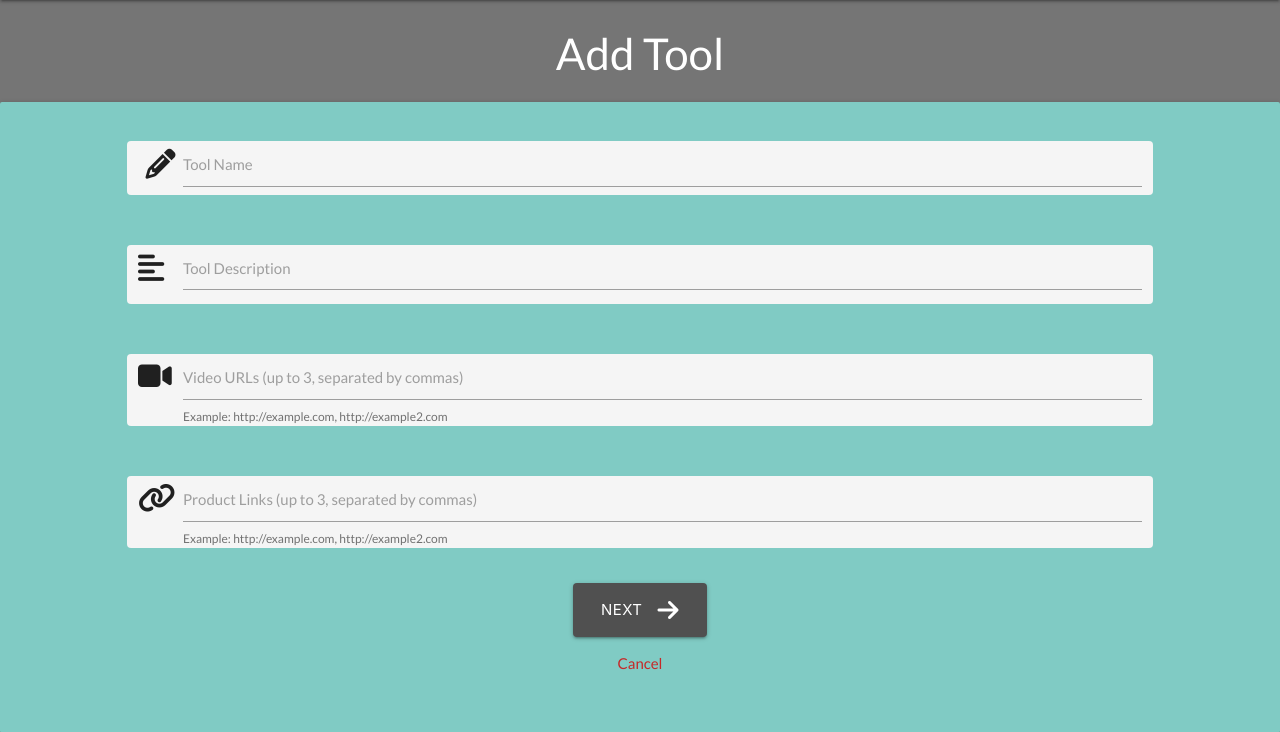
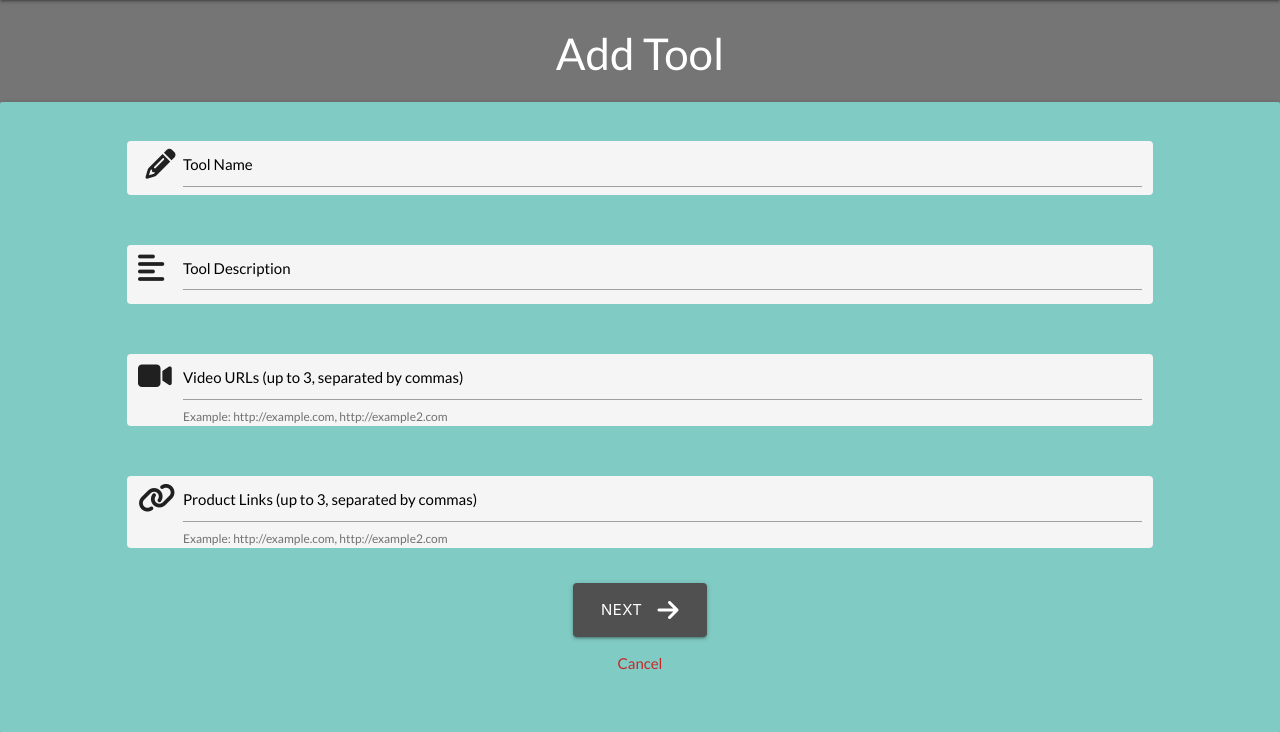
Before and after one commit to Cleg83/tool_db, a Flask app: page /add_tool in a window 1280 px wide. Shown: the part 64-796 px from the top of the page. Run offline with Flask 3, Linux system fonts and the light colour scheme; the visitor is signed in with stand-in values (Sample User, id 1); data that the repository does not hold is empty; some libraries are stand-ins or nearby versions.

Commit message:
Add black-text class to labels on add tool step 1 and edit tool step 1

```diff
--- a/tool_db/templates/add_tool_step1.html
+++ b/tool_db/templates/add_tool_step1.html
@@ -14,7 +14,7 @@
                 <input id="tool_name" name="tool_name" minlength="5" maxlength="50"
                     pattern="^(?!\s*$)[a-zA-Z0-9\s]+$" type="text" class="validate" aria-required="true" required
                     aria-describedby="tool-name-description">
-                <label for="tool_name">Tool Name</label>
+                <label for="tool_name" class="black-text">Tool Name</label>
                 <span id="tool-name-description" class="sr-only">Tool name should be between 5 and 50 characters long and can contain letters, numbers, and spaces.</span>
             </div>
         </div>
@@ -26,7 +26,7 @@
                 <textarea id="tool_description" name="tool_description" minlength="5" maxlength="1500"
                     pattern="^(?!\s*$)[a-zA-Z0-9\s]+$" class="materialize-textarea validate black-text"
                     aria-required="true" required aria-describedby="tool-description-description"></textarea>
-                <label for="tool_description"><span>Tool Description</span></label>
+                <label for="tool_description" class="black-text"><span>Tool Description</span></label>
                 <span id="tool-description-description" class="sr-only">
                     Tool description should be between 5 and 1500 characters long and can contain letters, numbers, and spaces.
                 </span>
@@ -39,7 +39,7 @@
                 <i class="fa-solid fa-video prefix" aria-hidden="true"></i>
                 <input id="tool_videos" name="tool_videos" minlength="5" maxlength="5000" type="text"
                     pattern="https?://.*(,https?://.*){0,2}" aria-describedby="tool-videos-description">
-                <label for="tool_videos">Video URLs (up to 3, separated by commas)</label>
+                <label for="tool_videos" class="black-text">Video URLs (up to 3, separated by commas)</label>
                 <span id="tool-videos-description" class="helper-text" aria-live="polite"
                 data-error="Please enter valid URLs, separated by commas (e.g., http://example.com, http://example2.com)">
                     Example: http://example.com, http://example2.com
@@ -53,7 +53,7 @@
                 <i class="fa-solid fa-link prefix" aria-hidden="true"></i>
                 <input id="product_links" name="product_links" minlength="5" maxlength="5000" type="text"
                     pattern="https?://.*(,https?://.*){0,2}" aria-describedby="product-links-description">
-                <label for="product_links">Product Links (up to 3, separated by commas)</label>
+                <label for="product_links" class="black-text">Product Links (up to 3, separated by commas)</label>
                 <span id="product-links-description" class="helper-text" aria-live="polite"
                     data-error="Please enter valid URLs, separated by commas (e.g., http://example.com, http://example2.com)">
                     Example: http://example.com, http://example2.com
```
Also changed, not shown: tool_db/templates/edit_tool_step1.html (+4 -4 lines).
